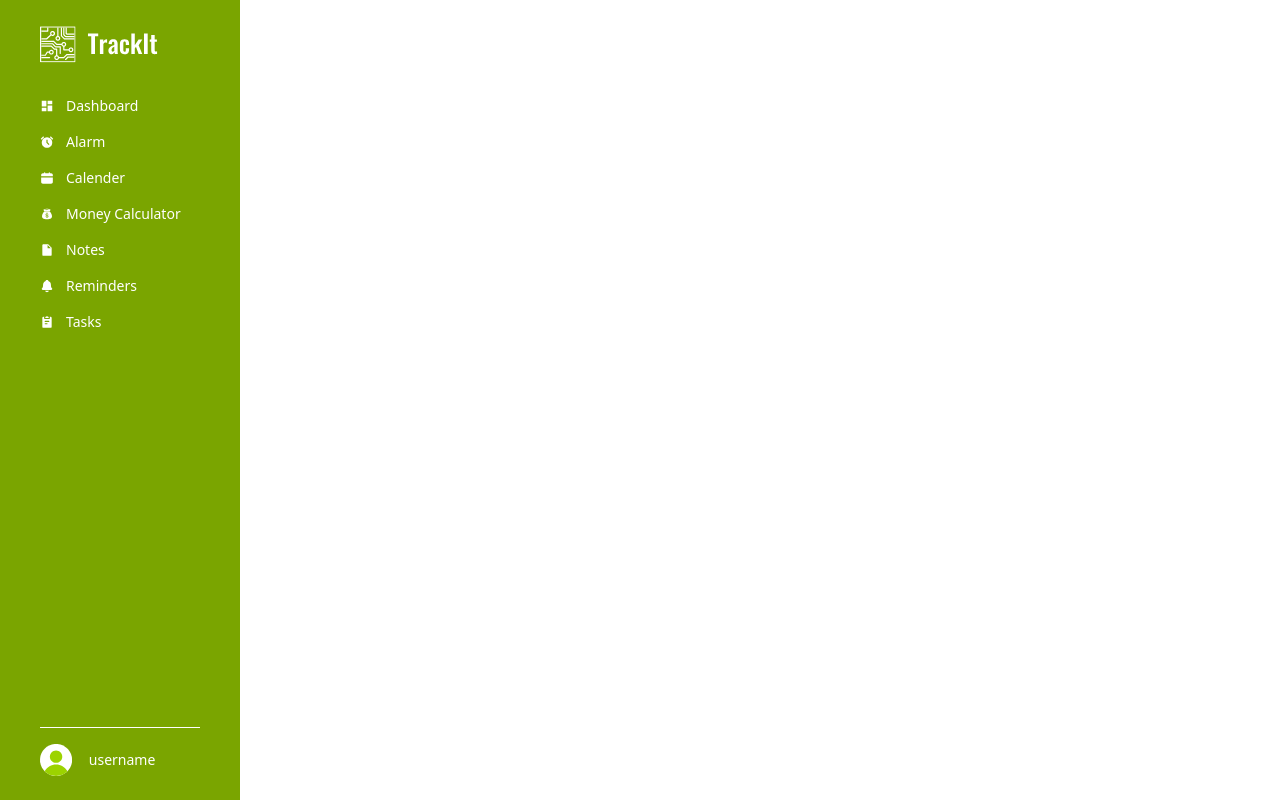
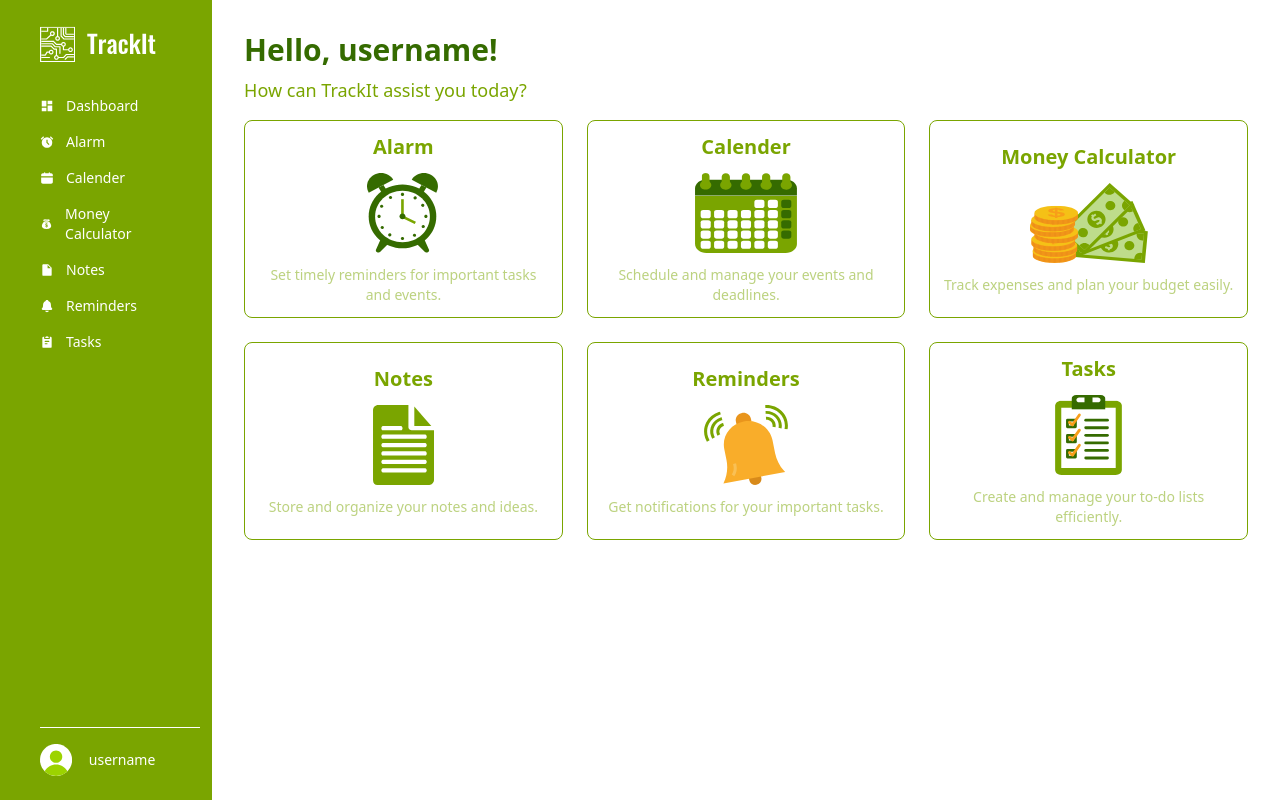
Before and after one commit to allsyalwaa/TrackIt, a React (Vite) app: page /dashboard in a window 1280 px wide. Built offline with nearby package versions, Linux system fonts and the light colour scheme.

Commit message:
feat: Add SecDashboard component for displaying dashboard sections

```diff
--- /dev/null
+++ b/src/components/section/SecDashboard.jsx
@@ -0,0 +1,52 @@
+import Alarm from "../../assets/alarm.svg";
+import Calender from "../../assets/calender.svg";
+import MoneyCalculator from "../../assets/money-calculator.svg";
+import Notes from "../../assets/notes.svg";
+import Reminders from "../../assets/reminders.svg";
+import Tasks from "../../assets/tasks.svg";
+
+import CardDashboard from "../ui/CardDashboard";
+
+export default function SecDashboard() {
+  return (
+    <section>
+      <h1 className="text-3xl font-bold text-secondary">Hello, username!</h1>
+      <h2 className="mt-2 text-lg text-primary">
+        How can TrackIt assist you today?
+      </h2>
+
+      <div className="mt-4 grid grid-cols-3 gap-6">
+        <CardDashboard
+          text1="Alarm"
+          text2="Set timely reminders for important tasks and events."
+          image={Alarm}
+        ></CardDashboard>
+        <CardDashboard
+          text1="Calender"
+          text2="Schedule and manage your events and deadlines."
+          image={Calender}
+        ></CardDashboard>
+        <CardDashboard
+          text1="Money Calculator"
+          text2="Track expenses and plan your budget easily."
+          image={MoneyCalculator}
+        ></CardDashboard>
+        <CardDashboard
+          text1="Notes"
+          text2="Store and organize your notes and ideas."
+          image={Notes}
+        ></CardDashboard>
+        <CardDashboard
+          text1="Reminders"
+          text2="Get notifications for your important tasks."
+          image={Reminders}
+        ></CardDashboard>
+        <CardDashboard
+          text1="Tasks"
+          text2="Create and manage your to-do lists efficiently."
+          image={Tasks}
+        ></CardDashboard>
+      </div>
+    </section>
+  );
+}
--- /dev/null
+++ b/src/components/ui/CardDashboard.jsx
@@ -0,0 +1,9 @@
+export default function CardDashboard({ text1, text2, image }) {
+  return (
+    <div className="flex flex-col items-center justify-center gap-3 rounded-lg border-[1.5px] border-primary p-3">
+      <h3 className="text-xl font-bold text-primary">{text1}</h3>
+      {<img className="h-20" src={image} alt="" />}
+      <p className="text-center text-sm font-medium text-primary/50">{text2}</p>
+    </div>
+  );
+}
--- a/src/layout/DashboardLayout.jsx
+++ b/src/layout/DashboardLayout.jsx
@@ -2,11 +2,11 @@ import { NavLink } from "react-router-dom";
 import Logo from "../assets/illustration-logo1.svg";
 import Profile from "../assets/profile.svg";
 
-export default function DashboardLayout() {
+export default function DashboardLayout({ children }) {
   return (
     <>
       <div className="flex min-h-screen ">
-        <div className="relative w-60 bg-primary px-10 py-6">
+        <nav className="relative w-60 bg-primary px-10 py-6">
           <img className="h-10" src={Logo} alt="" />
           <div className=" mt-8 flex flex-col gap-4 text-white">
             <NavLink
@@ -146,6 +146,10 @@ export default function DashboardLayout() {
               <p className="text-sm font-medium text-white">username</p>
             </NavLink>
           </div>
+        </nav>
+
+        <div className="container mx-auto flex p-8">
+          <main>{children}</main>
         </div>
       </div>
     </>
--- a/src/pages/Dashboard.jsx
+++ b/src/pages/Dashboard.jsx
@@ -1,5 +1,12 @@
 import DashboardLayout from "../layout/DashboardLayout";
+import SecDashboard from "../components/section/SecDashboard";
 
 export default function Dashboard() {
-  return <DashboardLayout>Dashboard</DashboardLayout>;
+  return (
+    <>
+      <DashboardLayout>
+        <SecDashboard />
+      </DashboardLayout>
+    </>
+  );
 }
```
